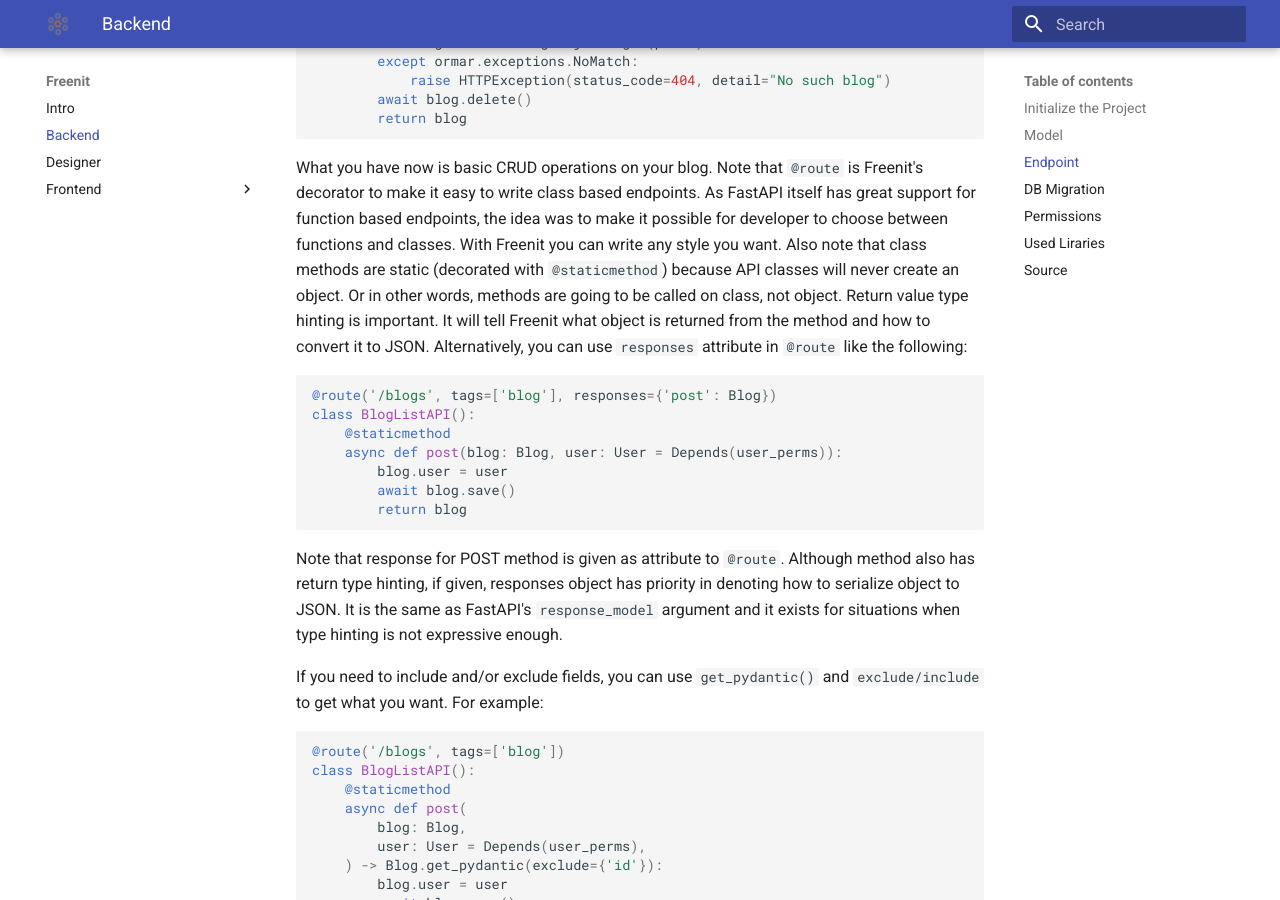
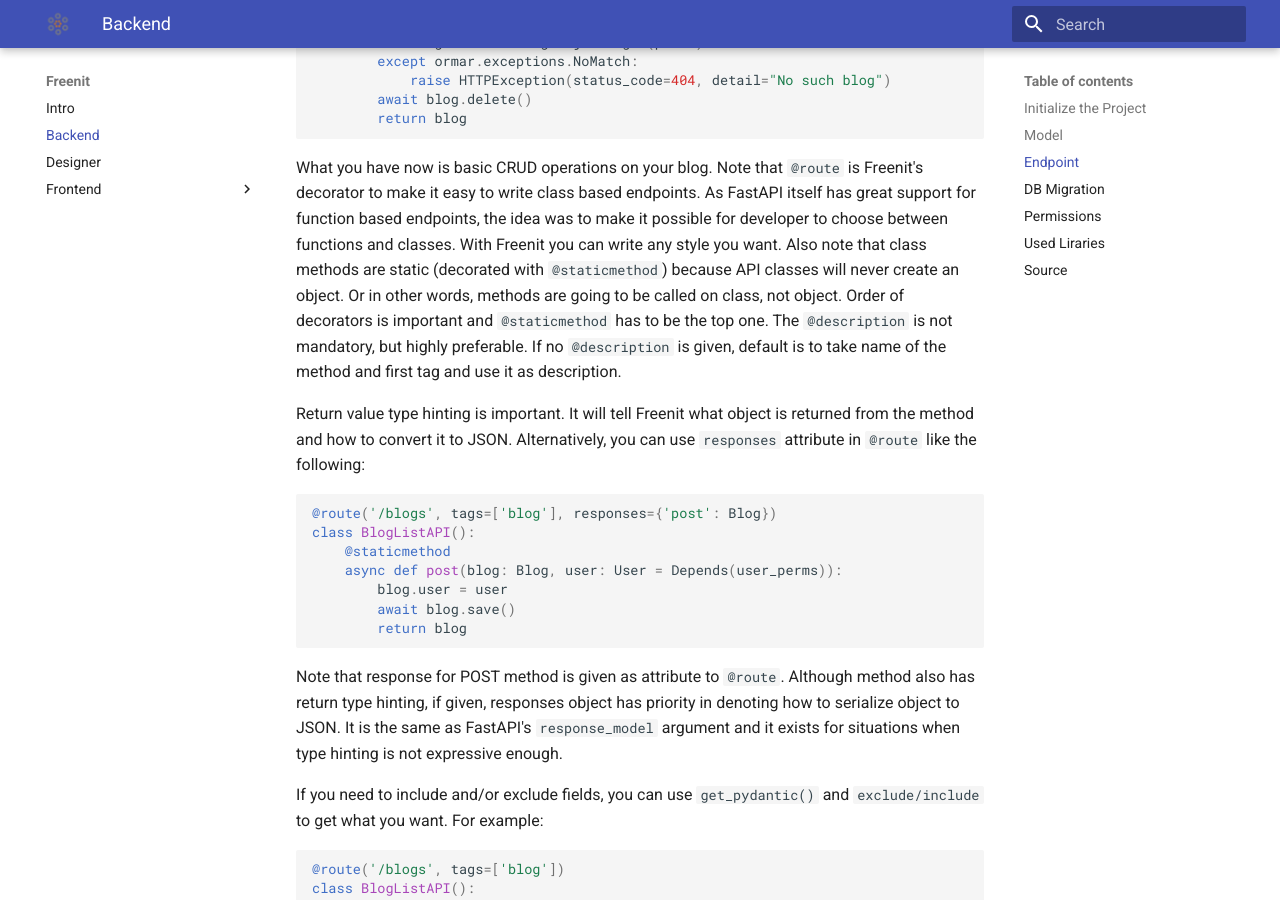
Before and after one commit to freenit-framework/doc, an MkDocs documentation site: the page built from docs/backend.md, in a window 1280 px wide and 900 px high, scrolled down 2331 px. Built offline with MkDocs 1.6.1 and Material for MkDocs 9.7.7, drawn with Linux system fonts in a browser that asks for light colours; some of the changed text lies outside the part shown.

Commit message:
Description and permissions

````diff
--- a/docs/backend.md
+++ b/docs/backend.md
@@ -120,10 +120,15 @@ itself has great support for function based endpoints, the idea was to make
 it possible for developer to choose between functions and classes. With Freenit
 you can write any style you want. Also note that class methods are static
 (decorated with `@staticmethod`) because API classes will never create an object.
-Or in other words, methods are going to be called on class, not object. Return
-value type hinting is important. It will tell Freenit what object is returned
-from the method and how to convert it to JSON. Alternatively, you can use
-`responses` attribute in `@route` like the following:
+Or in other words, methods are going to be called on class, not object. Order of
+decorators is important and `@staticmethod` has to be the top one. The
+`@description` is not mandatory, but highly preferable. If no `@description` is
+given, default is to take name of the method and first tag and use it as
+description.
+
+Return value type hinting is important. It will tell Freenit what object is
+returned from the method and how to convert it to JSON. Alternatively, you can
+use `responses` attribute in `@route` like the following:
 ```py
 @route('/blogs', tags=['blog'], responses={'post': Blog})
 class BlogListAPI():
@@ -213,7 +218,8 @@ user may be, second one is list of groups in which user has to be. In short if
 user is assigned to at least one group from first list and all groups in the
 second list. Default values for both are `[]`, which means not to check groups
 at all. First argument is called `groups`, second one `allof`, in case you need
-to set only one of them.
+to set only one of them. In the above example the user can be in either
+`group 1` or `group 2` but has to be in both, `group 3` and `group 4`.
 
 ## Used Liraries
 * [Starlette](https://www.starlette.io/)
````
Also changed, not shown: docs/frontend/svelte.md (+3 -0 lines).
